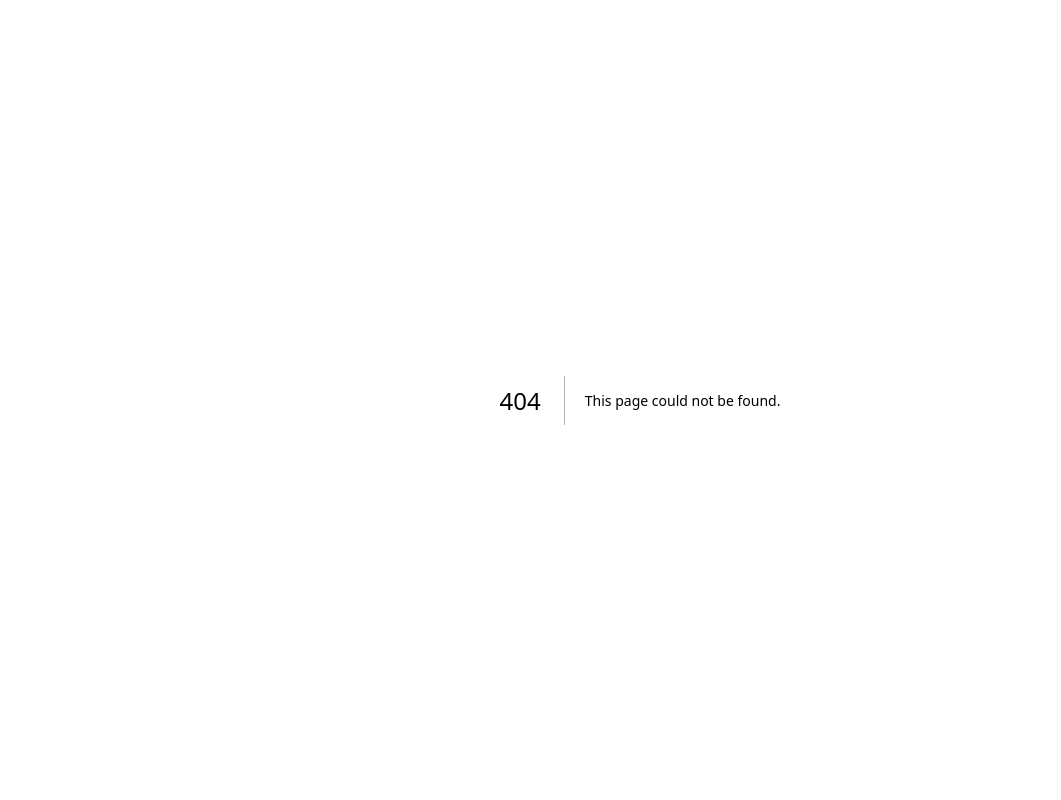
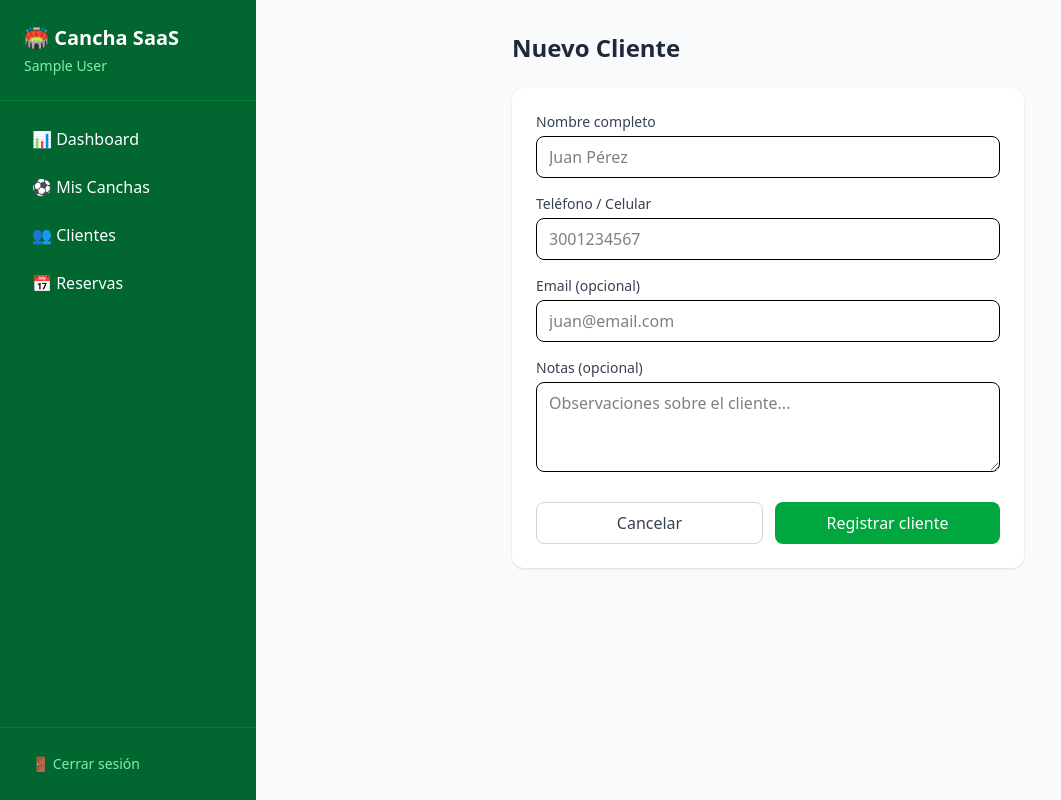
Before and after one commit to alejacd3399-rgb/cancha-saas, a Next.js app: page /dashboard/clientes/nuevo in a window 1280 px wide. Before the commit this address had no page. Shown: the whole page, without its empty margins (0-1061 px from the left). Built offline with nearby package versions, Linux system fonts and the light colour scheme; no server answers; sample sign-in values are in the browser's storage.

Commit message:
Fase 5: Modulo de clientes completo

```diff
--- /dev/null
+++ b/src/app/api/dashboard/clientes/route.ts
@@ -0,0 +1,47 @@
+import { NextRequest, NextResponse } from "next/server";
+import { prisma } from "@/lib/prisma";
+import { auth } from "@/auth";
+
+export async function POST(req: NextRequest) {
+  const session = await auth();
+  if (!session) {
+    return NextResponse.json({ message: "No autorizado" }, { status: 401 });
+  }
+
+  const body = await req.json();
+  const { full_name, phone, email, notes } = body;
+
+  if (!full_name || !phone) {
+    return NextResponse.json(
+      { message: "Nombre y teléfono son requeridos" },
+      { status: 400 }
+    );
+  }
+
+  try {
+    const cliente = await prisma.customers.create({
+      data: {
+        tenant_id: session.user.tenantId!,
+        full_name,
+        phone,
+        email: email || null,
+        notes: notes || null,
+      },
+    });
+
+    return NextResponse.json(cliente, { status: 201 });
+
+  } catch (error: unknown) {
+    const e = error as { code?: string };
+    if (e.code === "P2002") {
+      return NextResponse.json(
+        { message: "Ya existe un cliente con ese teléfono" },
+        { status: 400 }
+      );
+    }
+    return NextResponse.json(
+      { message: "Error interno del servidor" },
+      { status: 500 }
+    );
+  }
+}
--- /dev/null
+++ b/src/app/dashboard/clientes/nuevo/page.tsx
@@ -0,0 +1,114 @@
+"use client";
+
+import { useState } from "react";
+import { useRouter } from "next/navigation";
+
+export default function NuevoClientePage() {
+  const router = useRouter();
+  const [loading, setLoading] = useState(false);
+  const [error, setError] = useState("");
+
+  async function handleSubmit(e: React.FormEvent<HTMLFormElement>) {
+    e.preventDefault();
+    setLoading(true);
+    setError("");
+
+    const form = e.currentTarget;
+    const data = {
+      full_name: (form.elements.namedItem("full_name") as HTMLInputElement).value,
+      phone: (form.elements.namedItem("phone") as HTMLInputElement).value,
+      email: (form.elements.namedItem("email") as HTMLInputElement).value,
+      notes: (form.elements.namedItem("notes") as HTMLTextAreaElement).value,
+    };
+
+    const res = await fetch("/api/dashboard/clientes", {
+      method: "POST",
+      headers: { "Content-Type": "application/json" },
+      body: JSON.stringify(data),
+    });
+
+    if (!res.ok) {
+      const err = await res.json();
+      setError(err.message || "Error al registrar cliente");
+      setLoading(false);
+      return;
+    }
+
+    router.push("/dashboard/clientes");
+  }
+
+  return (
+    <div className="max-w-lg mx-auto">
+      <h2 className="text-2xl font-bold text-gray-800 mb-6">Nuevo Cliente</h2>
+
+      <form onSubmit={handleSubmit} className="bg-white rounded-xl shadow p-6 space-y-4">
+        <div>
+          <label className="block text-sm font-medium text-gray-700 mb-1">
+            Nombre completo
+          </label>
+          <input
+            name="full_name"
+            className="w-full border rounded-lg px-3 py-2 focus:ring-2 focus:ring-green-500 focus:outline-none"
+            placeholder="Juan Pérez"
+            required
+          />
+        </div>
+
+        <div>
+          <label className="block text-sm font-medium text-gray-700 mb-1">
+            Teléfono / Celular
+          </label>
+          <input
+            name="phone"
+            className="w-full border rounded-lg px-3 py-2 focus:ring-2 focus:ring-green-500 focus:outline-none"
+            placeholder="3001234567"
+            required
+          />
+        </div>
+
+        <div>
+          <label className="block text-sm font-medium text-gray-700 mb-1">
+            Email (opcional)
+          </label>
+          <input
+            name="email"
+            type="email"
+            className="w-full border rounded-lg px-3 py-2 focus:ring-2 focus:ring-green-500 focus:outline-none"
+            placeholder="juan@email.com"
+          />
+        </div>
+
+        <div>
+          <label className="block text-sm font-medium text-gray-700 mb-1">
+            Notas (opcional)
+          </label>
+          <textarea
+            name="notes"
+            rows={3}
+            className="w-full border rounded-lg px-3 py-2 focus:ring-2 focus:ring-green-500 focus:outline-none"
+            placeholder="Observaciones sobre el cliente..."
+          />
+        </div>
+
+        {error && <p className="text-red-500 text-sm">{error}</p>}
+
+        <div className="flex gap-3 pt-2">
+          <button
+            type="button"
+            onClick={() => router.push("/dashboard/clientes")}
+            className="flex-1 border border-gray-300 text-gray-700 py-2 rounded-lg hover:bg-gray-50"
+          >
+            Cancelar
+          </button>
+          <button
+            type="submit"
+            disabled={loading}
+            className="flex-1 bg-green-600 text-white py-2 rounded-lg hover:bg-green-700 disabled:opacity-50"
+          >
+            {loading ? "Guardando..." : "Registrar cliente"}
+          </button>
+        </div>
+      </form>
+    </div>
+  );
+}
--- /dev/null
+++ b/src/app/dashboard/clientes/page.tsx
@@ -0,0 +1,103 @@
+import { auth } from "@/auth";
+import { prisma } from "@/lib/prisma";
+import { redirect } from "next/navigation";
+import Link from "next/link";
+
+export default async function ClientesPage() {
+  const session = await auth();
+  if (!session) redirect("/login");
+
+  const clientes = await prisma.customers.findMany({
+    where: {
+      tenant_id: session.user.tenantId!,
+      deleted_at: null,
+    },
+    include: {
+      _count: { select: { reservations: true } },
+    },
+    orderBy: { created_at: "desc" },
+  });
+
+  return (
+    <div>
+      <div className="flex justify-between items-center mb-6">
+        <h2 className="text-2xl font-bold text-gray-800">Clientes</h2>
+        <Link
+          href="/dashboard/clientes/nuevo"
+          className="bg-green-600 text-white px-4 py-2 rounded-lg hover:bg-green-700"
+        >
+          + Nuevo Cliente
+        </Link>
+      </div>
+
+      {clientes.length === 0 ? (
+        <div className="bg-white rounded-xl shadow p-12 text-center">
+          <p className="text-5xl mb-4">👥</p>
+          <p className="text-gray-500">No hay clientes registrados aún</p>
+          <Link
+            href="/dashboard/clientes/nuevo"
+            className="mt-4 inline-block bg-green-600 text-white px-4 py-2 rounded-lg hover:bg-green-700"
+          >
+            Registrar primer cliente
+          </Link>
+        </div>
+      ) : (
+        <div className="bg-white rounded-xl shadow overflow-hidden">
+          <table className="w-full">
+            <thead className="bg-gray-50 border-b">
+              <tr>
+                <th className="text-left px-6 py-3 text-sm font-medium text-gray-500">Cliente</th>
+                <th className="text-left px-6 py-3 text-sm font-medium text-gray-500">Teléfono</th>
+                <th className="text-left px-6 py-3 text-sm font-medium text-gray-500">Reservas</th>
+                <th className="text-left px-6 py-3 text-sm font-medium text-gray-500">Fidelización</th>
+                <th className="text-left px-6 py-3 text-sm font-medium text-gray-500">Acciones</th>
+              </tr>
+            </thead>
+            <tbody className="divide-y divide-gray-100">
+              {clientes.map((cliente) => (
+                <tr key={cliente.id} className="hover:bg-gray-50">
+                  <td className="px-6 py-4">
+                    <p className="font-medium text-gray-800">{cliente.full_name}</p>
+                    <p className="text-sm text-gray-400">{cliente.email || "Sin email"}</p>
+                  </td>
+                  <td className="px-6 py-4 text-gray-600">{cliente.phone}</td>
+                  <td className="px-6 py-4 text-gray-600">
+                    {cliente._count.reservations}
+                  </td>
+                  <td className="px-6 py-4">
+                    {/* Progreso fidelización */}
+                    <div className="flex items-center gap-2">
+                      <div className="flex gap-1">
+                        {[1,2,3,4,5].map((n) => (
+                          <div
+                            key={n}
+                            className={`w-3 h-3 rounded-full ${
+                              n <= (cliente.reservations_count % 5)
+                                ? "bg-green-500"
+                                : "bg-gray-200"
+                            }`}
+                          />
+                        ))}
+                      </div>
+                      <span className="text-xs text-gray-400">
+                        {cliente.reservations_count % 5}/5
+                      </span>
+                    </div>
+                  </td>
+                  <td className="px-6 py-4">
+                    <Link
+                      href={`/dashboard/clientes/${cliente.id}`}
+                      className="text-green-600 hover:underline text-sm"
+                    >
+                      Ver detalle →
+                    </Link>
+                  </td>
+                </tr>
+              ))}
+            </tbody>
+          </table>
+        </div>
+      )}
+    </div>
+  );
+}
```
